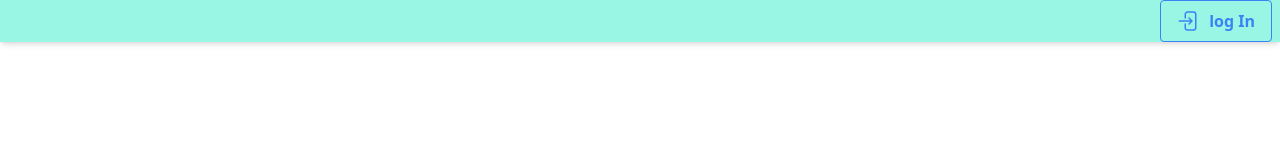
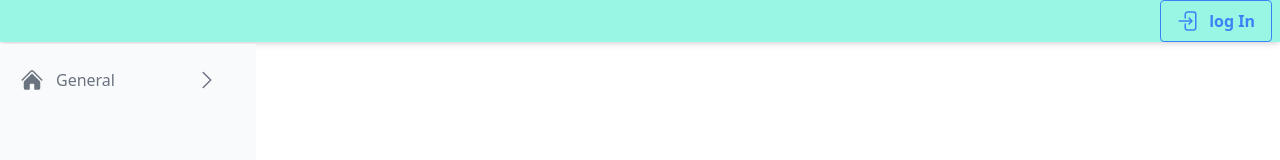
Before and after one commit to Prabhjot1412/sound_streamer, a React (Create React App) app: page / in a window 1280 px wide. Shown: the top 160 px of the page. Built offline with nearby package versions, Linux system fonts and the light colour scheme.

Commit message:
add side bar

```diff
--- /dev/null
+++ b/src/MainPage.js
@@ -0,0 +1,12 @@
+import React from "react";
+import Sidebar from "./components/Sidebar";
+
+const MainPage = () => {
+  return(
+    <div>
+      <Sidebar />
+    </div>
+  )
+}
+
+export default MainPage
--- a/src/Router.js
+++ b/src/Router.js
@@ -1,12 +1,13 @@
 import React from "react";
 import { BrowserRouter as MyRouter, Routes, Route } from "react-router-dom";
 import Form from "./components/Form";
+import MainPage from "./MainPage";
 
 const Router = (props) => {
   return(
     <MyRouter>
       <Routes>
-        <Route path="/" element={<></>}/>
+        <Route path="/" element={<MainPage />}/>
         <Route path="/login"
           element={
             <Form
--- /dev/null
+++ b/src/components/Sidebar.js
@@ -0,0 +1,44 @@
+import React, { useState } from "react";
+import Home from "../icons/Home";
+import ArrowRight from "../icons/ArrowRight";
+import ArrowDown from "../icons/ArrowDown";
+
+const Sidebar = () => {
+  const handleGeneralDropdown = () => {
+    setGeneralDropdown(!generalDropdown)
+  }
+
+  const generalIcon = () => {
+    return(
+        (!generalDropdown && <ArrowRight w='6' h='6'/>) || <ArrowDown w='6' h='6'/>
+    )
+  }
+
+  const [generalDropdown, setGeneralDropdown] = useState(false)
+
+  return(
+    <aside id="default-sidebar" class="mt-0.5 top-0 left-0 z-40 w-64 h-screen transition-transform -translate-x-full sm:translate-x-0" aria-label="Sidebar">
+      <div class="h-full px-3 py-4 overflow-y-auto bg-gray-50 dark:bg-gray-800">
+          <ul class="space-y-2 font-medium">
+            <li >
+                <button onClick={handleGeneralDropdown} class="flex items-center p-2 text-gray-500 rounded-lg dark:text-white hover:text-gray-900 hover:bg-gray-100 dark:hover:bg-gray-700 group">
+                  <Home w='6' h ='6'/>
+                  <span class="ms-3">General</span>
+                  <span className="ml-20" > { generalIcon() } </span>
+                </button>
+                { generalDropdown &&
+                  <span>
+                    <ul className="ml-11 text-gray-500">
+                      <li className="hover:text-gray-900 hover:bg-gray-100">Photos</li>
+                    </ul>
+                  </span>
+                }
+
+            </li>
+          </ul>
+      </div>
+    </aside>
+  )
+}
+
+export default Sidebar
--- /dev/null
+++ b/src/icons/ArrowDown.js
@@ -0,0 +1,17 @@
+import React, { useEffect, useState } from "react";
+
+const ArrowDown = (props) => {
+  const [dimensions, setDimensions] = useState('w-6 h-6')
+
+  useEffect(() => {
+    setDimensions(`w-${props.w} h-${props.h}`)
+  })
+
+  return(
+    <svg xmlns="http://www.w3.org/2000/svg" fill="none" viewBox="0 0 24 24" strokeWidth={1.5} stroke="currentColor" className={dimensions}>
+      <path strokeLinecap="round" strokeLinejoin="round" d="m19.5 8.25-7.5 7.5-7.5-7.5" />
+    </svg>
+  )
+}
+
+export default ArrowDown
--- /dev/null
+++ b/src/icons/ArrowRight.js
@@ -0,0 +1,17 @@
+import React, { useEffect, useState } from "react";
+
+const ArrowRight = (props) => {
+  const [dimensions, setDimensions] = useState('w-6 h-6')
+
+  useEffect(() => {
+    setDimensions(`w-${props.w} h-${props.h}`)
+  })
+
+  return(
+    <svg xmlns="http://www.w3.org/2000/svg" fill="none" viewBox="0 0 24 24" strokeWidth={1.5} stroke="currentColor" className={dimensions}>
+      <path strokeLinecap="round" strokeLinejoin="round" d="m8.25 4.5 7.5 7.5-7.5 7.5" />
+    </svg>
+  )
+}
+
+export default ArrowRight
--- /dev/null
+++ b/src/icons/Home.js
@@ -0,0 +1,19 @@
+import React, { useEffect, useState } from "react";
+
+const Home = (props) => {
+  const [dimensions, setDimensions] = useState('w-6 h-6')
+
+  useEffect(() => {
+    setDimensions(`w-${props.w} h-${props.h}`)
+  })
+
+  return(
+  <svg xmlns="http://www.w3.org/2000/svg" viewBox="0 0 24 24" fill="currentColor" className={dimensions}>
+    <path d="M11.47 3.841a.75.75 0 0 1 1.06 0l8.69 8.69a.75.75 0 1 0 1.06-1.061l-8.689-8.69a2.25 2.25 0 0 0-3.182 0l-8.69 8.69a.75.75 0 1 0 1.061 1.06l8.69-8.689Z" />
+    <path d="m12 5.432 8.159 8.159c.03.03.06.058.091.086v6.198c0 1.035-.84 1.875-1.875 1.875H15a.75.75 0 0 1-.75-.75v-4.5a.75.75 0 0 0-.75-.75h-3a.75.75 0 0 0-.75.75V21a.75.75 0 0 1-.75.75H5.625a1.875 1.875 0 0 1-1.875-1.875v-6.198a2.29 2.29 0 0 0 .091-.086L12 5.432Z" />
+  </svg>
+
+  )
+}
+
+export default Home
```
